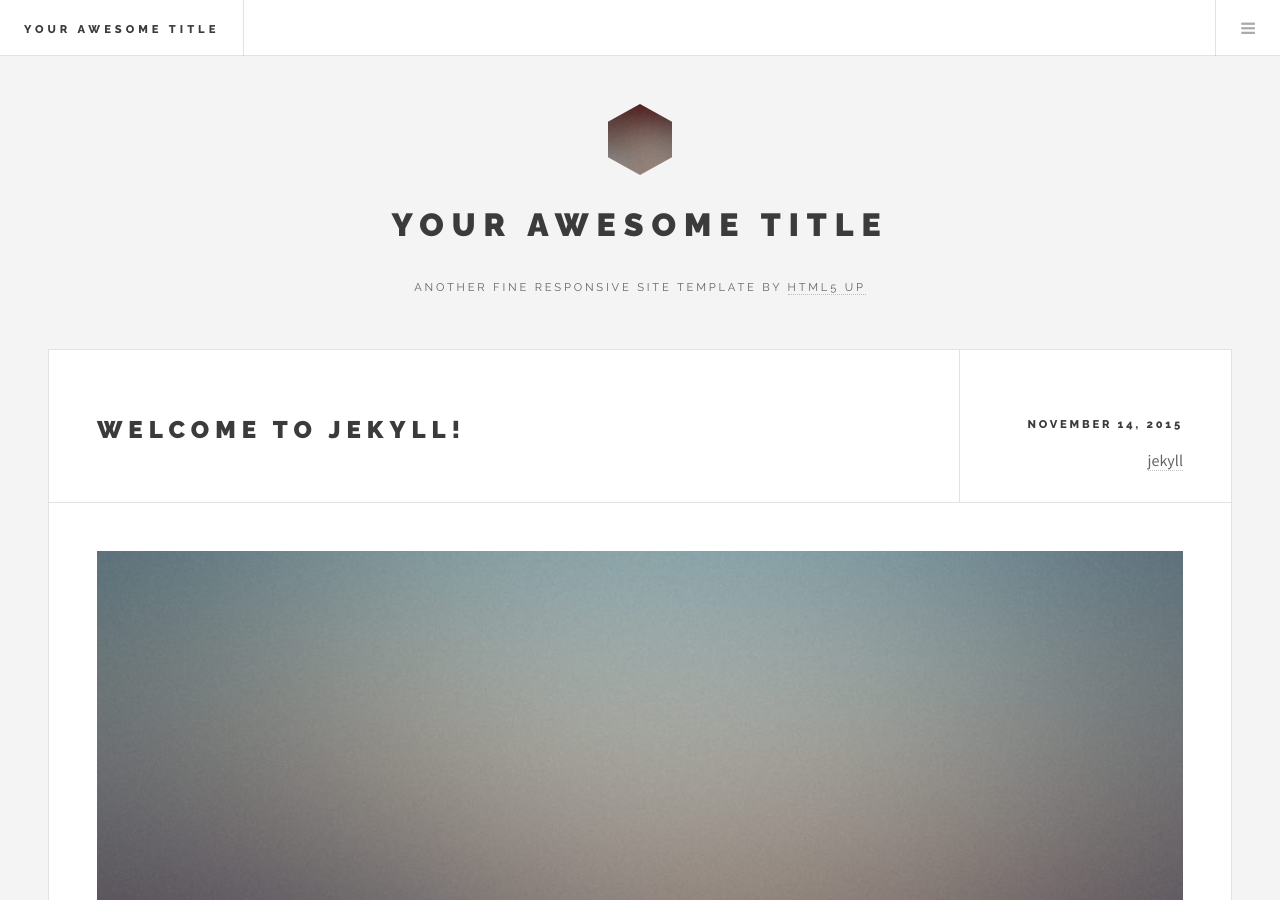
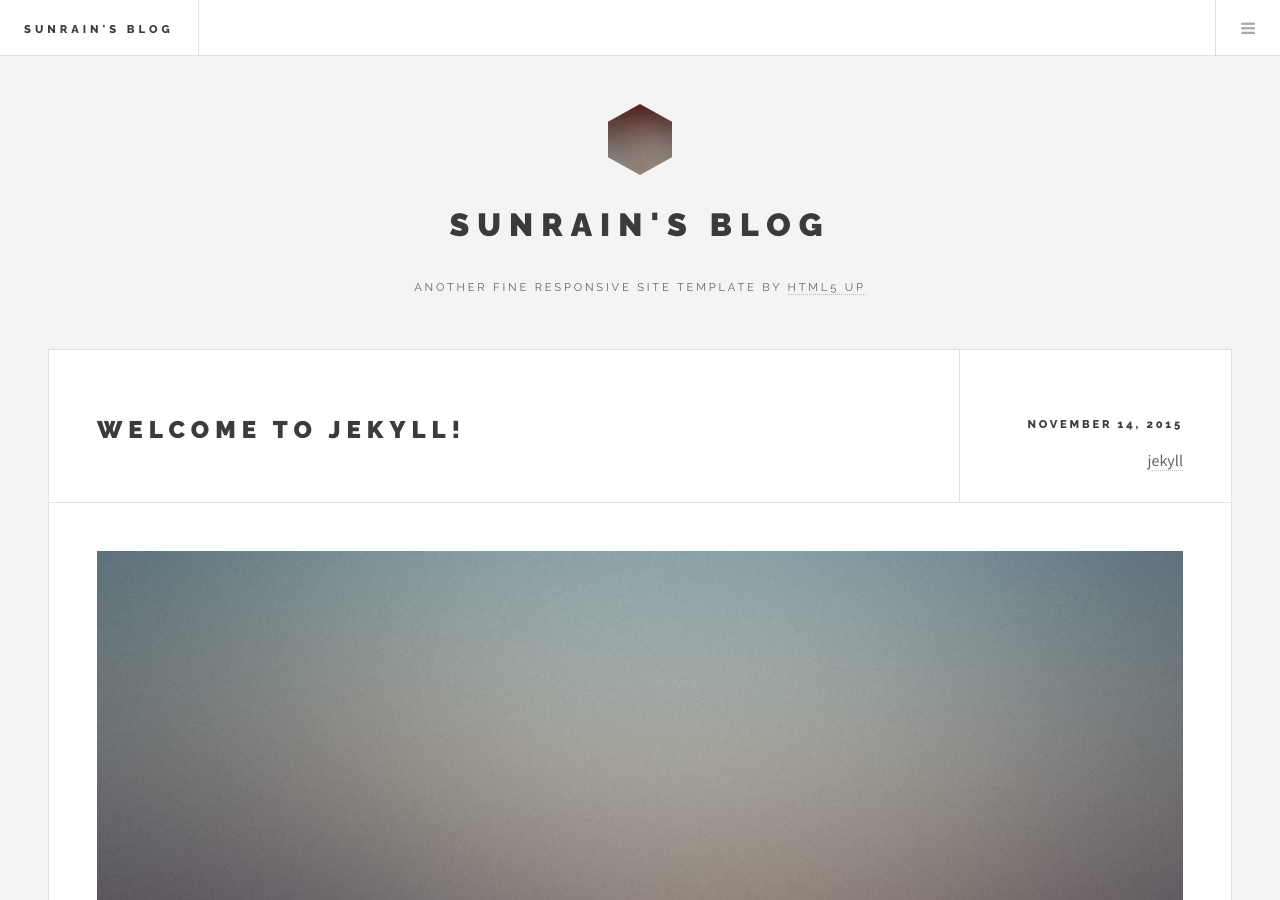
Before and after one commit to hongyu-chy/hongyu-chy.github.io, a Jekyll site: the page built from index.html, in a window 1280 px wide and 900 px high. Built offline with Jekyll 4.4.1, drawn with Linux system fonts in a browser that asks for light colours; the list of posts is cut into pages by our own code.

Commit message:
Change config

```diff
--- a/_config.yml
+++ b/_config.yml
@@ -1,6 +1,6 @@
 # Site settings
-title: Your awesome title
-email: your-email@domain.com
+title: sunrain's blog
+email: 1498752974@qq.com
 description: > # this means to ignore newlines until "baseurl:"
   Write an awesome description for your new site here. You can edit this
   line in _config.yml. It will appear in your document head meta (for
@@ -8,7 +8,7 @@ description: > # this means to ignore newlines until "baseurl:"
 baseurl: "" # the subpath of your site, e.g. /blog/
 url: "http://yourdomain.com" # the base hostname & protocol for your site
 twitter_username: jekyllrb
-github_username:  jekyll
+github_username:  sunrainchy
 
 # Build settings
 markdown: kramdown
```
